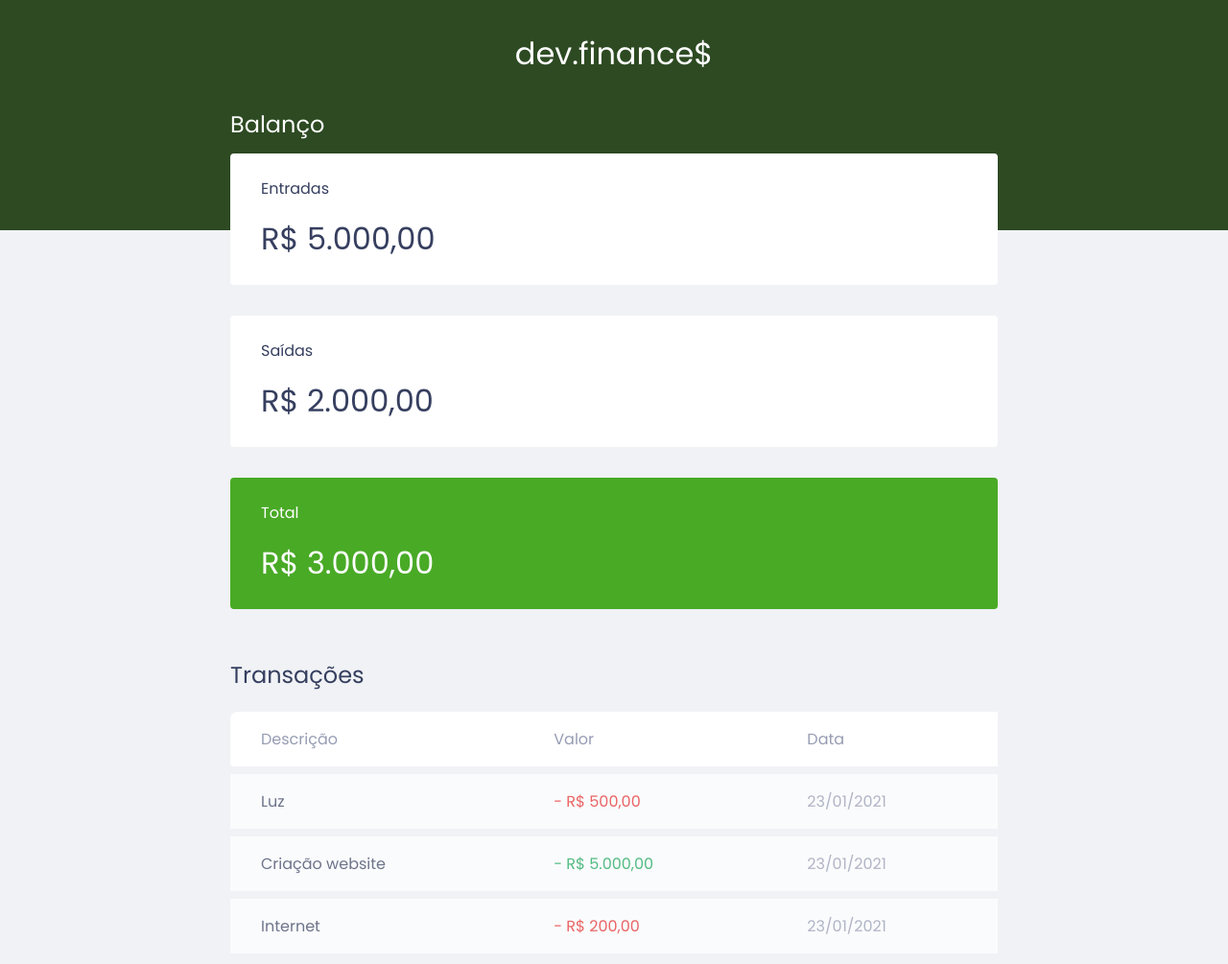
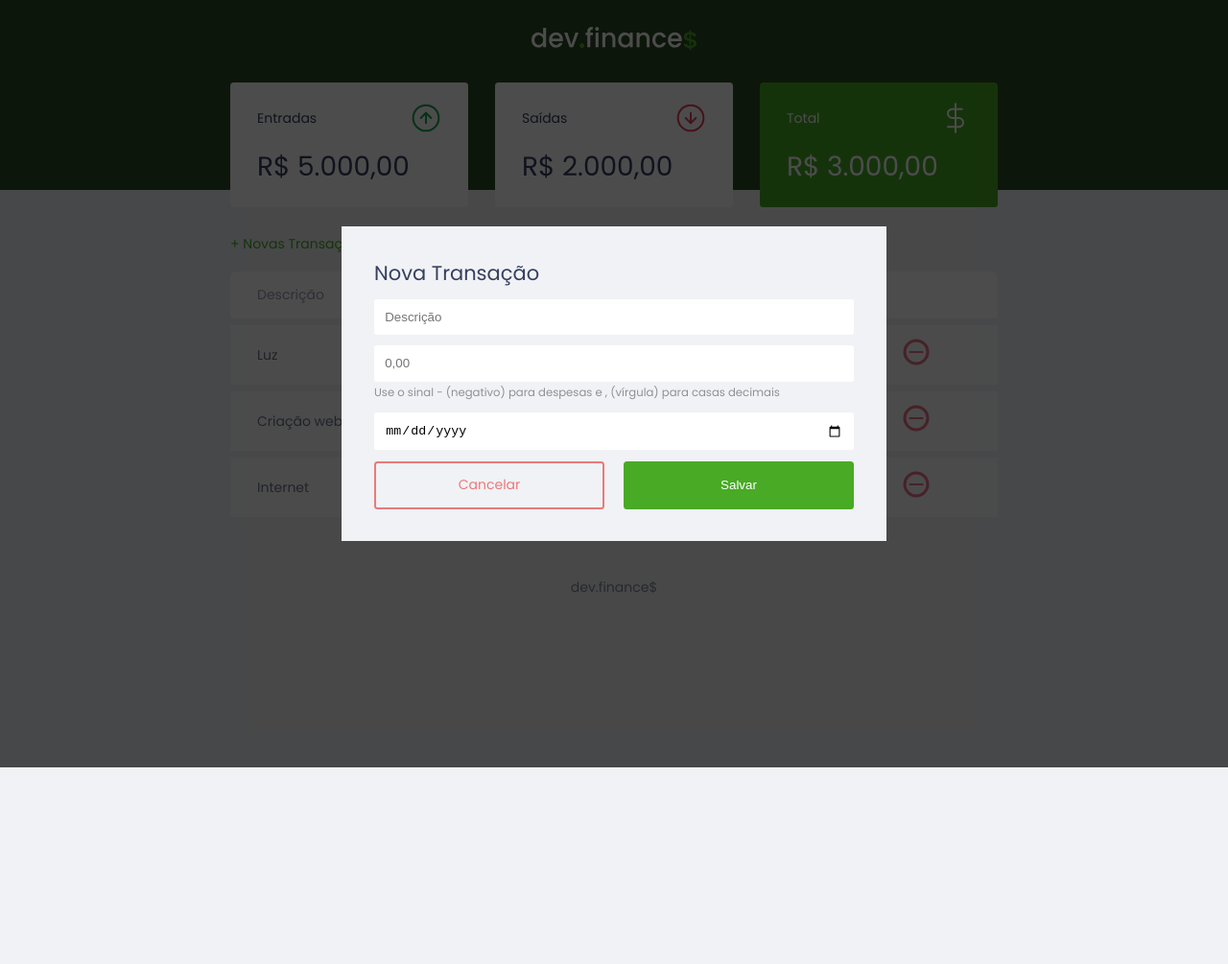
Before and after one commit to gabizidorio/dev-finance-maratona-discover, a plain HTML site: page index.html in a window 1280 px wide. Shown: the top 1005 px of the page at 96% size. After the commit the page ends 800 px from the top, so only its background shows below. Drawn offline with Linux system fonts and the light colour scheme.

Commit message:
update HTML & CSS

```diff
--- /dev/null
+++ b/api.js
@@ -0,0 +1,12 @@
+const Modal = {
+    open() {
+        document.querySelector('.modal-overlay')
+        .classList
+        .add('active')
+    },
+    close() {
+        document.querySelector('.modal-overlay')
+        .classList
+        .remove('active')
+    }
+}
--- a/index.html
+++ b/index.html
@@ -11,32 +11,43 @@
 <body>
 
     <header>
-        <h1 id="logo">dev.finance$</h1>
+        <img src="./assets/logo.svg" alt="Logo Dev Finance">
     </header>
 
     <main class="container">
 
         <section id="balance">
-            <h2>Balanço</h2>
+            <h2 class="sr-only">Balanço</h2>
 
             <div class="card">
-                <h3>Entradas</h3>
+                <h3>
+                    <span>Entradas</span>
+                    <img src="./assets/income.svg" alt="Imagem de entrada">
+                </h3>
                 <p>R$ 5.000,00</p>
             </div>
 
             <div class="card">
-                <h3>Saídas</h3>
+                <h3>
+                    <span>Saídas</span>
+                    <img src="./assets/expense.svg" alt="Imagem de saída">
+                </h3>
                 <p>R$ 2.000,00</p>
             </div>
 
             <div class="card total">
-                <h3>Total</h3>
+                <h3>
+                    <span>Total</span>
+                    <img src="./assets/total.svg" alt="Imagem de Total">
+                </h3>
                 <p>R$ 3.000,00</p>
             </div>
         </section>
 
         <section id="transaction">
-            <h2>Transações</h2>
+            <h2 class="sr-only">Transações</h2>
+
+            <a href="#" onclick="Modal.open()" class="button new">+ Novas Transações </a>
 
             <table id="data-table">
                 <thead>
@@ -44,6 +55,7 @@
                         <th>Descrição</th>
                         <th>Valor</th>
                         <th>Data</th>
+                        <th></th>
                     </tr>
                 </thead>
                 <tbody>
@@ -51,16 +63,25 @@
                         <td class="description">Luz</td>
                         <td class="expense">- R$ 500,00</td>
                         <td class="date">23/01/2021</td>
+                        <td>
+                            <img src="./assets/minus.svg" alt="Remover Transações">
+                        </td>
                     </tr>
                     <tr>
                         <td class="description">Criação website</td>
                         <td class="income">- R$ 5.000,00</td>
                         <td class="date">23/01/2021</td>
+                        <td>
+                            <img src="./assets/minus.svg" alt="Remover Transações">
+                        </td>
                     </tr>
                     <tr>
                         <td class="description">Internet</td>
                         <td class="expense">- R$ 200,00</td>
                         <td class="date">23/01/2021</td>
+                        <td>
+                            <img src="./assets/minus.svg" alt="Remover Transações">
+                        </td>
                     </tr>
                 </tbody>
             </table>
@@ -68,17 +89,60 @@
 
     </main>
 
+    <div class="modal-overlay active">
+        <div class="modal">
+            <div id="form">
+                <h2>Nova Transação</h2>
+                <form action="/new">
+
+                    <div class="input-group">
+                        <label class="sr-only" for="">Descrição</label>
+                        <input
+                            type="text"
+                            id="description"
+                            name="description"
+                            placeholder="Descrição"
+                        />
+                    </div>
+
+                    <div class="input-group">
+                        <label class="sr-only" for="amount">Valor</label>
+                        <input
+                            type="number"
+                            step="0.01"
+                            id="amount"
+                            name="amount"
+                            placeholder="0,00"
+                        />
+                        <small class="help">Use o sinal - (negativo) para despesas e , (vírgula) para casas decimais</small>
+                    </div>
+
+                    <div class="input-group">
+                        <label class="sr-only" for="">Data</label>
+                        <input
+                            type="date"
+                            id="date"
+                            name="date"
+                        />
+                    </div>
+
+                    <div class="input-group actions">
+                        <a href="#" onclick="Modal.close()" class="button cancel">
+                            Cancelar
+                        </a>
+                        <button>Salvar</button>
+                    </div>
+
+                </form>
+            </div>
+        </div>
+    </div>
+
     <footer>
         <p>dev.finance$</p>
     </footer>
 
 
-
-
-
-
-
-
-
+    <script src="/api.js"></script>
 </body>
 </html>
--- a/style.css
+++ b/style.css
@@ -1,6 +1,9 @@
 /* Global =========================== */
 :root {
     --dark-blue: #363f5f;
+    --green: #49AA26;
+    --light-green: #3DD705;
+    --red: #E92929;
 }
 
 * {
@@ -9,9 +12,25 @@
     box-sizing: border-box;
 }
 
+html {
+    font-size: 93.75%; /* 15px */
+}
+
 body {
     background: #f0f2f5;
     font-family: 'Poppins', sans-serif;
+}
+
+.sr-only {
+    position: absolute;
+    width: 1px;
+    height: 1px;
+    padding: 0;
+    margin: -1px;
+    overflow: hidden;
+    clip: rect(0, 0, 0, 0);
+    white-space: nowrap;
+    border-width: 0;
 }
 
 .container {
@@ -26,6 +45,60 @@ h2 {
     color: var(--dark-blue);
 
     font-weight: normal;
+}
+
+/* Links & Buttons =========================== */
+a {
+    color: var(--green);
+    text-decoration: none;
+}
+
+button {
+    width: 100%;
+    height: 50px;
+
+    border: none;
+
+    color: white;
+    background: var(--green);
+
+    padding: 0;
+
+    border-radius: 0.25rem;
+
+    cursor: pointer;
+}
+
+a:hover {
+    color: var(--light-green);
+}
+
+button:hover {
+    background: var(--light-green);
+}
+
+.button.new {
+    display: inline-block;
+    margin-bottom: .8rem;
+
+}
+
+.button.cancel {
+    color: var(--red);
+    border: 2px var(--red) solid;
+    border-radius: 0.25rem;
+
+    height: 50px;
+
+    display: flex;
+    align-items: center;
+    justify-content: center;
+
+    opacity: 0.6;
+}
+
+.button.cancel:hover {
+    opacity: 1;
 }
 
 /* Header =========================== */
@@ -64,6 +137,10 @@ header {
 .card h3 {
     font-weight: normal;
     font-size: 1rem;
+
+    display: flex;
+    align-items: center;
+    justify-content: space-between;
 }
 
 .card p {
@@ -74,11 +151,16 @@ header {
 }
 
 .card.total {
- background: #49aa26;
+ background: var(--green);
  color: white;
 }
 
 /* Table =========================== */
+#transaction {
+    display: block;
+    width: 100%;
+    overflow-x: auto;
+}
 #data-table {
     width: 100%;
     border-spacing: 0 0.5rem;
@@ -88,6 +170,11 @@ header {
 table thead tr th:first-child,
 table thead tr td:first-child {
     border-radius: 0.5rem 0 0 0.25rem;
+}
+
+table thead tr th:last-child,
+table thead tr td:last-child {
+    border-radius: 0 0.5rem 0.25rem 0;
 }
 
 table thead th {
@@ -124,6 +211,74 @@ td.expense {
     color: #e92929;
 }
 
+/* Modal =========================== */
+.modal-overlay {
+    width: 100%;
+    height: 100%;
+
+    background-color: rgba(0, 0, 0, 0.7);
+
+    position: fixed;
+    top: 0;
+
+    display: flex;
+    align-items: center;
+    justify-content: center;
+
+    opacity: 0;
+    visibility: hidden;
+
+    z-index: 999;
+}
+
+.modal-overlay.active {
+    opacity: 1;
+    visibility: visible;
+}
+
+.modal {
+    background: #f0f2f5;
+    padding: 2.4rem;
+
+    position: relative;
+    z-index: 1;
+}
+
+/* Form =========================== */
+#form {
+    max-width: 500px;
+}
+
+#form h2 {
+    margin-top: 0;
+}
+
+input {
+    border: none;
+    border-radius: 0.2rem;
+
+    padding: 0.8rem;
+    width: 100%;
+}
+
+.input-group {
+    margin-top: 0.8rem;
+}
+
+.input-group small {
+    opacity: 0.4;
+}
+
+.input-group.actions {
+    display: flex;
+    justify-content: space-between;
+    align-items: center;
+}
+
+.input-group.actions .button,
+.input-group.actions button {
+    width: 48%;
+}
 
 /* Footer =========================== */
 footer {
@@ -133,3 +288,16 @@ footer {
 
     opacity: 0.6;
 }
+
+/* Responsive =========================== */
+@media (min-width: 800px) {
+    html {
+        font-size: 87.5%;
+    }
+
+    #balance {
+        display: grid;
+        grid-template-columns: repeat(3, 1fr);
+        gap: 2rem;
+    }
+}
```
Also changed, not shown: assets/expense.svg (added), assets/income.svg (added), assets/logo.svg (added), assets/minus.svg (added), assets/plus.svg (added), assets/total.svg (added).
